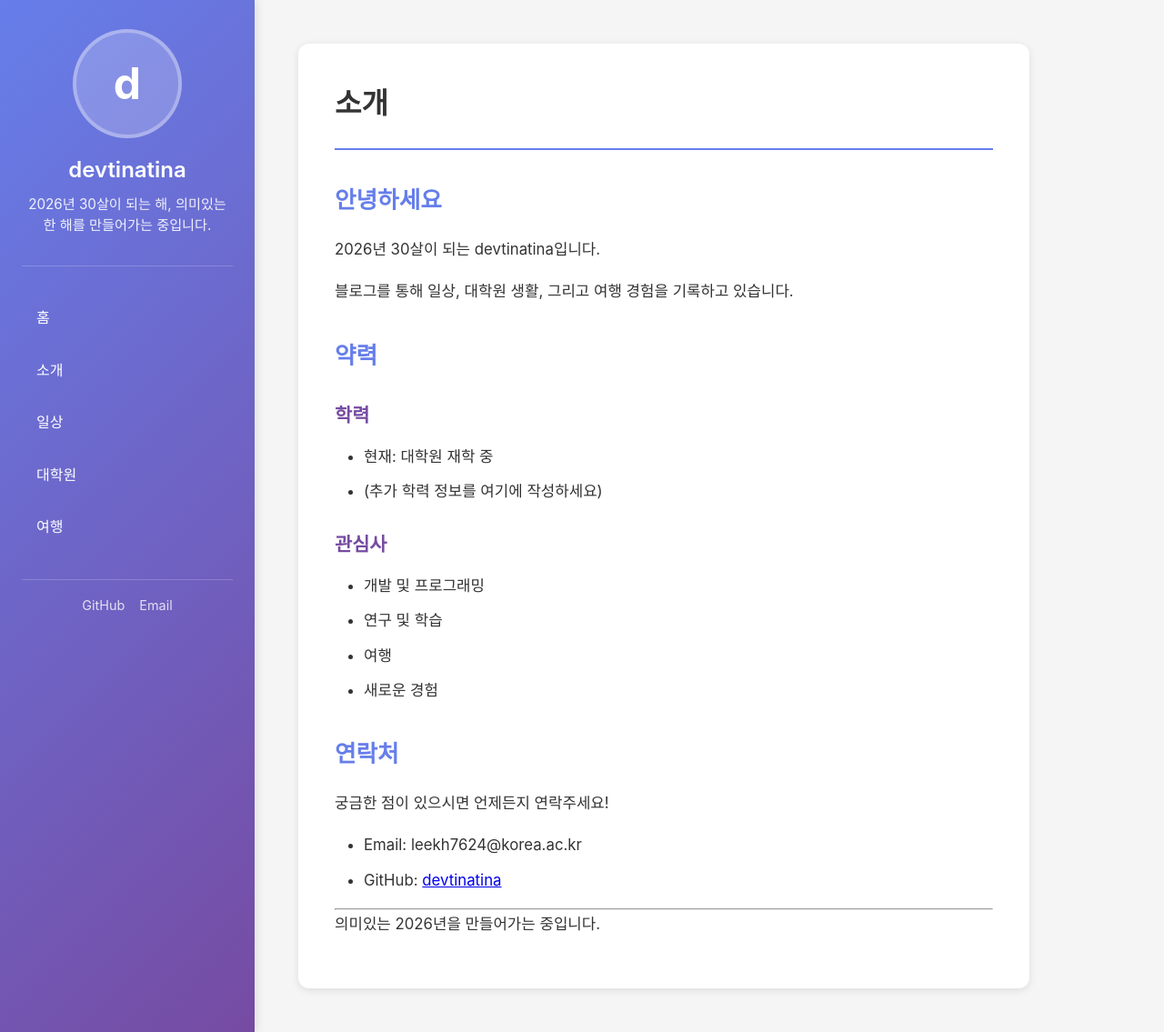
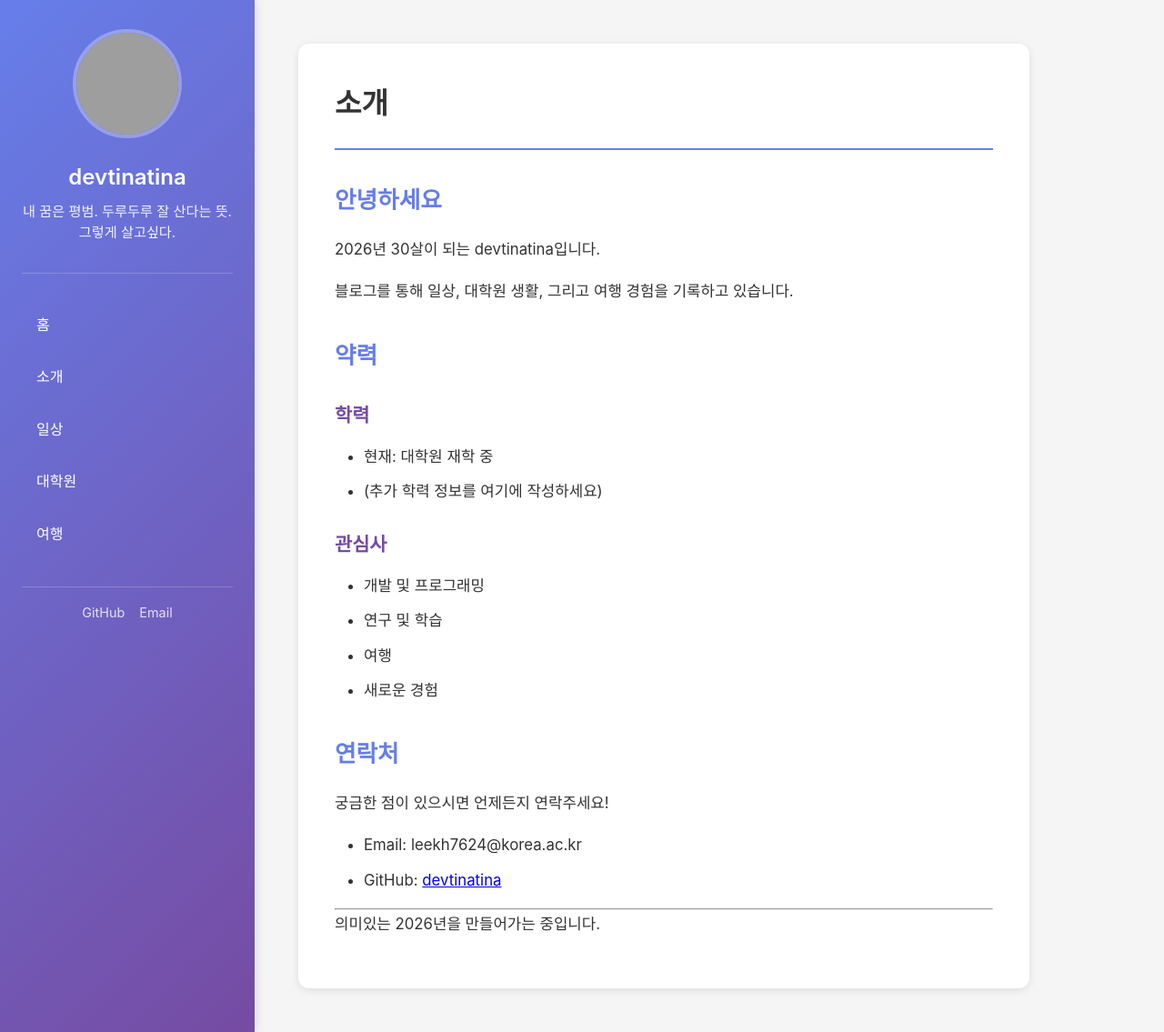
Before and after one commit to devtinatina/devtinatina.github.io, a Jekyll site: the page built from about.md, in a window 1280 px wide and 1135 px high. Shown: the whole window at 91% size. Built offline with Jekyll 4.4.1, drawn with Linux system fonts in a browser that asks for light colours; grey boxes are pictures that could not be loaded.

Commit message:
Use GitHub profile picture for blog avatar
- Set profile_image to GitHub avatar URL
- Update bio and description

🤖 Generated with [Claude Code](https://claude.com/claude-code)

Co-Authored-By: Claude Sonnet 4.5 <noreply@anthropic.com>

```diff
--- a/_config.yml
+++ b/_config.yml
@@ -1,12 +1,12 @@
 # Site settings
 title: 나의 일상 블로그
-description: 일상, 대학원, 여행 이야기를 기록하는 공간
+description: 일상, 대학원, 기타 이야기를 기록하는 공간
 author: devtinatina
 email: leekh7624@korea.ac.kr
 
 # Profile settings
-bio: "2026년 30살이 되는 해, 의미있는 한 해를 만들어가는 중입니다."
-profile_image: # /assets/images/profile.jpg (이미지 추가 후 주석 제거)
+bio: "내 꿈은 평범. 두루두루 잘 산다는 뜻. 그렇게 살고싶다."
+profile_image: https://github.com/devtinatina.png
 
 # Social links
 social_links:
```
